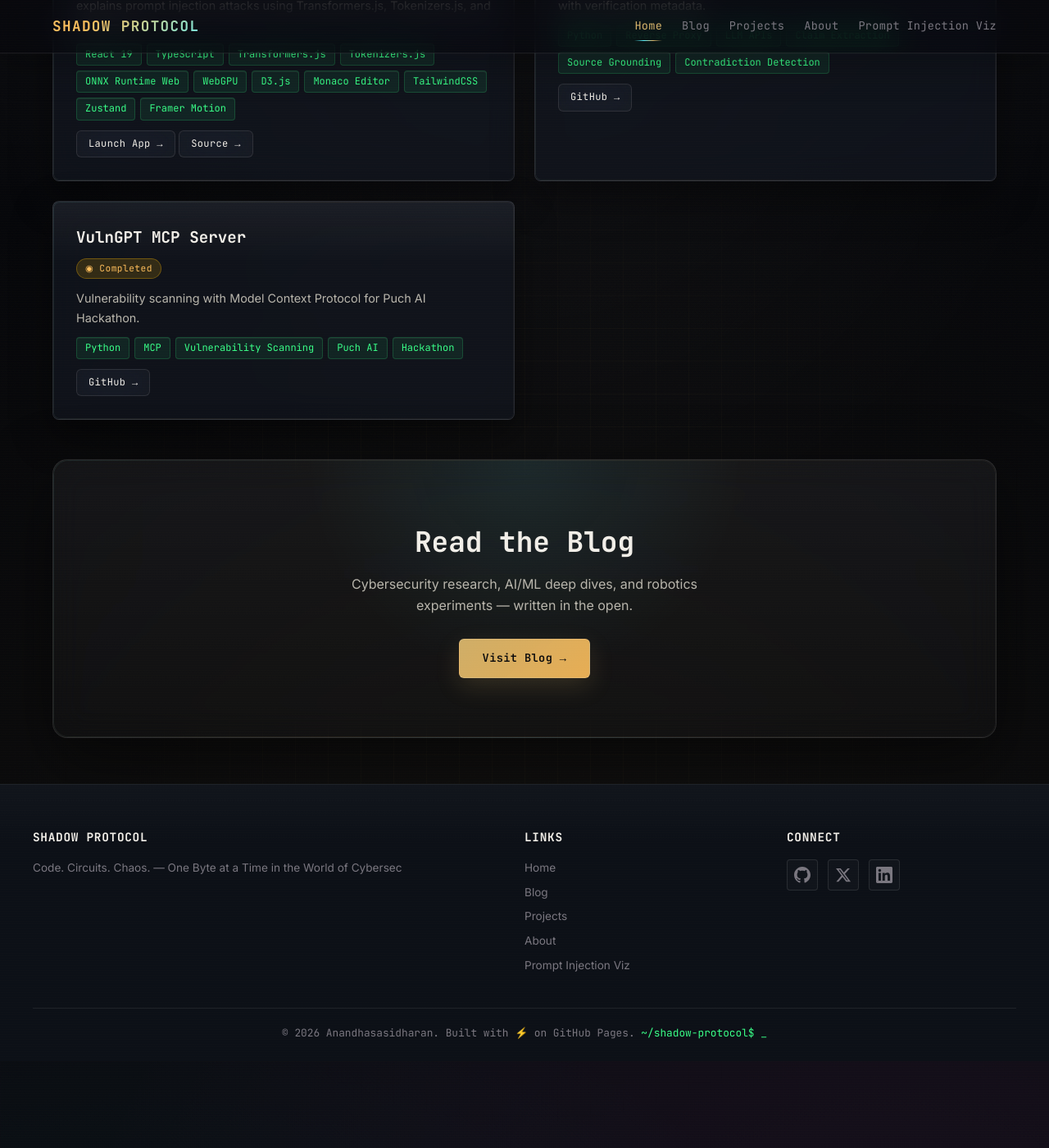
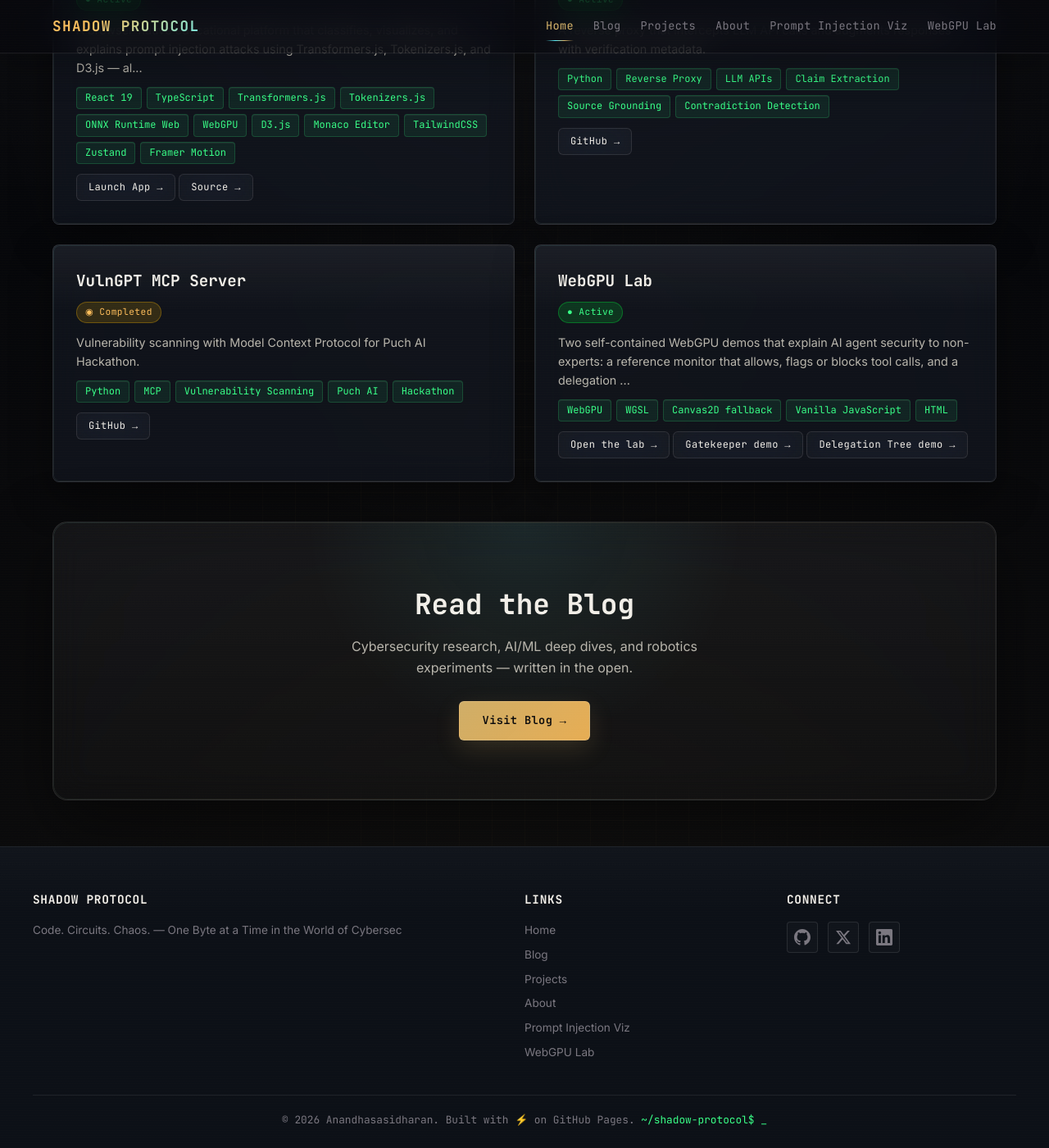
Before and after one commit to Anandhasasidharan/xplorertech00.github.io, a Jekyll site: the page built from index.html, in a window 1280 px wide and 1400 px high, scrolled down 3404 px. Shown: the whole window at 82% size. Built offline with Jekyll 4.4.1, drawn with Linux system fonts in a browser that asks for light colours; before the commit the page ends 4698 px from its top, so only the background shows below that; some of the changed text lies outside the part shown.

Commit message:
feat(site): link the WebGPU Lab from the nav, homepage and projects
- nav + footer: 'WebGPU Lab' entry next to Prompt Injection Viz
- homepage: featured card after Prompt Injection Visualizer
- _projects/webgpu-lab.md: new project entry (auto-listed on /projects/)
- _config.yml: keep the lab sources and tooling out of the published site

```diff
--- a/_config.yml
+++ b/_config.yml
@@ -109,6 +109,12 @@
   - prompt-injection-viz/README.md
   - prompt-injection-viz/.gitignore
   - prompt-injection-viz/.oxlintrc.json
+  - webgpu-lab/src/
+  - webgpu-lab/shared/
+  - webgpu-lab/docs/
+  - webgpu-lab/build.mjs
+  - webgpu-lab/verify.mjs
+  - webgpu-lab/README.md
 
 include:
   - _pages
--- a/_layouts/default.html
+++ b/_layouts/default.html
@@ -92,6 +92,7 @@
         <a href="{{ '/projects/' | relative_url }}" class="nav-link {% if page.url contains '/projects/' %}active{% endif %}">Projects</a>
         <a href="{{ '/about/' | relative_url }}" class="nav-link {% if page.url contains '/about/' %}active{% endif %}">About</a>
         <a href="{{ '/prompt-injection-viz/' | relative_url }}" class="nav-link {% if page.url contains '/prompt-injection-viz/' %}active{% endif %}">Prompt Injection Viz</a>
+        <a href="{{ '/webgpu-lab/' | relative_url }}" class="nav-link {% if page.url contains '/webgpu-lab/' %}active{% endif %}">WebGPU Lab</a>
       </div>
       <button class="nav-toggle" aria-label="Toggle menu">
         <span></span><span></span><span></span>
@@ -118,6 +119,7 @@
         <a href="{{ '/projects/' | relative_url }}">Projects</a>
         <a href="{{ '/about/' | relative_url }}">About</a>
         <a href="{{ '/prompt-injection-viz/' | relative_url }}">Prompt Injection Viz</a>
+        <a href="{{ '/webgpu-lab/' | relative_url }}">WebGPU Lab</a>
       </div>
       <div class="footer-col">
         <h3>Connect</h3>
--- /dev/null
+++ b/_projects/webgpu-lab.md
@@ -0,0 +1,51 @@
+---
+layout: project
+title: WebGPU Lab
+slug: webgpu-lab
+status: active
+description: "Two self-contained WebGPU demos that explain AI agent security to non-experts: a reference monitor that allows, flags or blocks tool calls, and a delegation tree where authority can only narrow."
+tech:
+  - WebGPU
+  - WGSL
+  - Canvas2D fallback
+  - Vanilla JavaScript
+  - HTML
+links:
+  - text: Open the lab
+    url: /xplorertech00.github.io/webgpu-lab/
+  - text: Gatekeeper demo
+    url: /xplorertech00.github.io/webgpu-lab/gatekeeper/
+  - text: Delegation Tree demo
+    url: /xplorertech00.github.io/webgpu-lab/delegation-tree/
+demo_type: interactive
+---
+
+## Overview
+
+The WebGPU Lab is a pair of small, dependency-free browser demos that make two ideas from my own
+security projects visible to someone who does not work with agents.
+
+**Gatekeeper** (from [SENTRIX](https://github.com/Anandhasasidharan/SENTRIX)) shows an agent's tool
+calls travelling toward a reference monitor. Each call is allowed, flagged or blocked, and blocked
+calls visibly break apart at the gate. The decisions are not scripted: the demo ports SENTRIX's
+capability policy (`AgentPolicy.check_tool`) and its injection-classifier patterns, so every verdict
+and reason string is computed in the browser.
+
+**Delegation Tree** (from [AgentIAM](https://github.com/Anandhasasidharan/AGENT-IAM)) draws each
+agent's permission scope inside its parent's scope, shrinking at every hop. Pressing "Try to widen
+scope" attempts to grant a child more than the parent holds; the attempt is rejected with the exact
+scope that was exceeded, using the project's real narrowing rules and rejection message.
+
+**What it demonstrates**
+
+- A shared renderer (`shared/gpu.js`) that draws an entire scene as instanced quads with an SDF
+  fragment shader, and falls back to Canvas2D when WebGPU is unavailable — the same scene, the same
+  data, so the idea stays visible on any browser.
+- Decisions carried by shape and text, never by colour alone.
+- Keyboard access, visible focus, and a reduced-motion mode that starts paused.
+
+**Why it exists**
+
+Security ideas are easy to describe and hard to picture. These demos are an attempt to show the
+mechanism rather than the slogan: where an agent's authority comes from, and why "narrow, never
+expand" is a property you can *see*.
--- a/index.html
+++ b/index.html
@@ -134,6 +134,18 @@
         <span>ONNX Runtime</span>
       </div>
     </a>
+
+    <a class="spotlight-card" href="{{ '/webgpu-lab/' | relative_url }}">
+      <span class="spotlight-label">Explainer / visual teaching</span>
+      <h3>WebGPU Lab</h3>
+      <p class="spotlight-lede">Two self-contained WebGPU demos that explain agent security visually: tool calls passing a reference monitor, and a delegation chain where scope can only narrow.</p>
+      <div class="spotlight-meta">
+        <span>WebGPU</span>
+        <span>WGSL</span>
+        <span>Canvas2D fallback</span>
+        <span>Zero dependencies</span>
+      </div>
+    </a>
   </div>
 </section>
 
```
